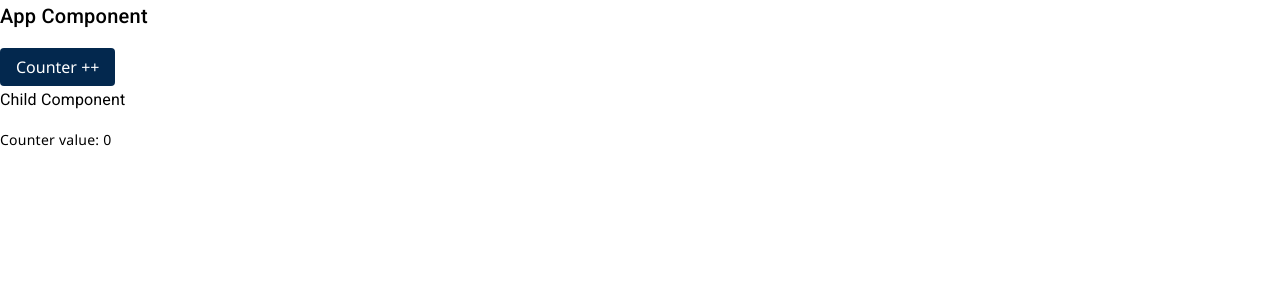
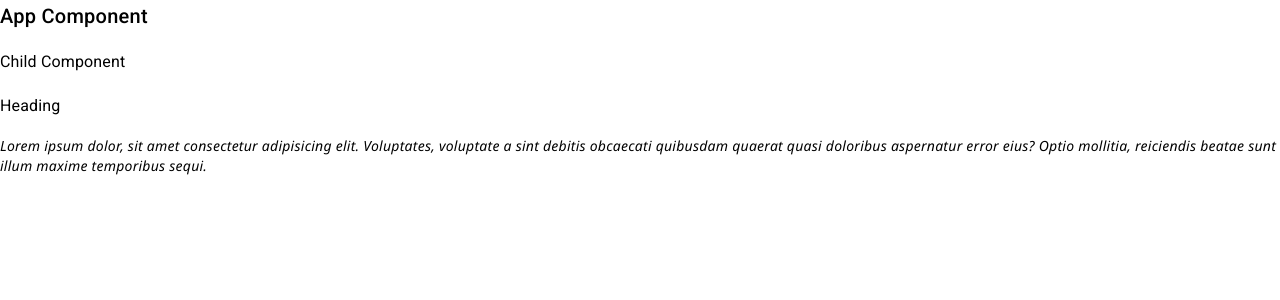
Before and after one commit to mayurrohokale/practice_repo, an Angular app: page / in a window 1280 px wide. Shown: the top 300 px of the page. Built offline with nearby package versions, Linux system fonts and the light colour scheme.

Commit message:
property Decorator: accessing the Projected content with @ContentChild

```diff
--- a/src/app/app.component.html
+++ b/src/app/app.component.html
@@ -1,8 +1,14 @@
 <div>
-    <h2>
-        App Component
-    </h2>
-
-    <button #btnctr (click)="incrementCnt()">Increment Counter</button>
-    <app-login></app-login>
+  <h2>App Component</h2>
+  <app-demo>
+    <section>
+      <h3>Heading</h3>
+      <p #showPara>
+        Lorem ipsum dolor, sit amet consectetur adipisicing elit. Voluptates,
+        voluptate a sint debitis obcaecati quibusdam quaerat quasi doloribus
+        aspernatur error eius? Optio mollitia, reiciendis beatae sunt illum
+        maxime temporibus sequi.
+      </p>
+    </section>
+  </app-demo>
 </div>
--- a/src/app/demo/demo.component.html
+++ b/src/app/demo/demo.component.html
@@ -1 +1,6 @@
-<button (click)="clicktoSend()">click Me</button>
+<div>
+    <h3>Child Component</h3>
+    <ng-content>
+
+    </ng-content>
+</div>
--- a/src/app/demo/demo.component.ts
+++ b/src/app/demo/demo.component.ts
@@ -1,16 +1,17 @@
-import { Component, DoCheck, Input, OnChanges, SimpleChanges, Output, EventEmitter } from '@angular/core';
+import { Component, DoCheck, Input, OnChanges, SimpleChanges, Output, EventEmitter, ContentChild, ElementRef, AfterContentChecked, AfterContentInit } from '@angular/core';
 
 @Component({
   selector: 'app-demo',
   templateUrl: './demo.component.html',
   styleUrls: ['./demo.component.css']
 })
-export class DemoComponent  {
+export class DemoComponent implements AfterContentInit {
 
-@Output() ChildData = new EventEmitter();
 
-clicktoSend(){
-  this.ChildData.emit('Hello From Child Component');
+  @ContentChild('showPara') paraRef?: ElementRef;
+
+  ngAfterContentInit(): void {
+    const content = this.paraRef?.nativeElement;
+    content.style.fontStyle = 'Italic';
+  }
 }
-
-}
```
